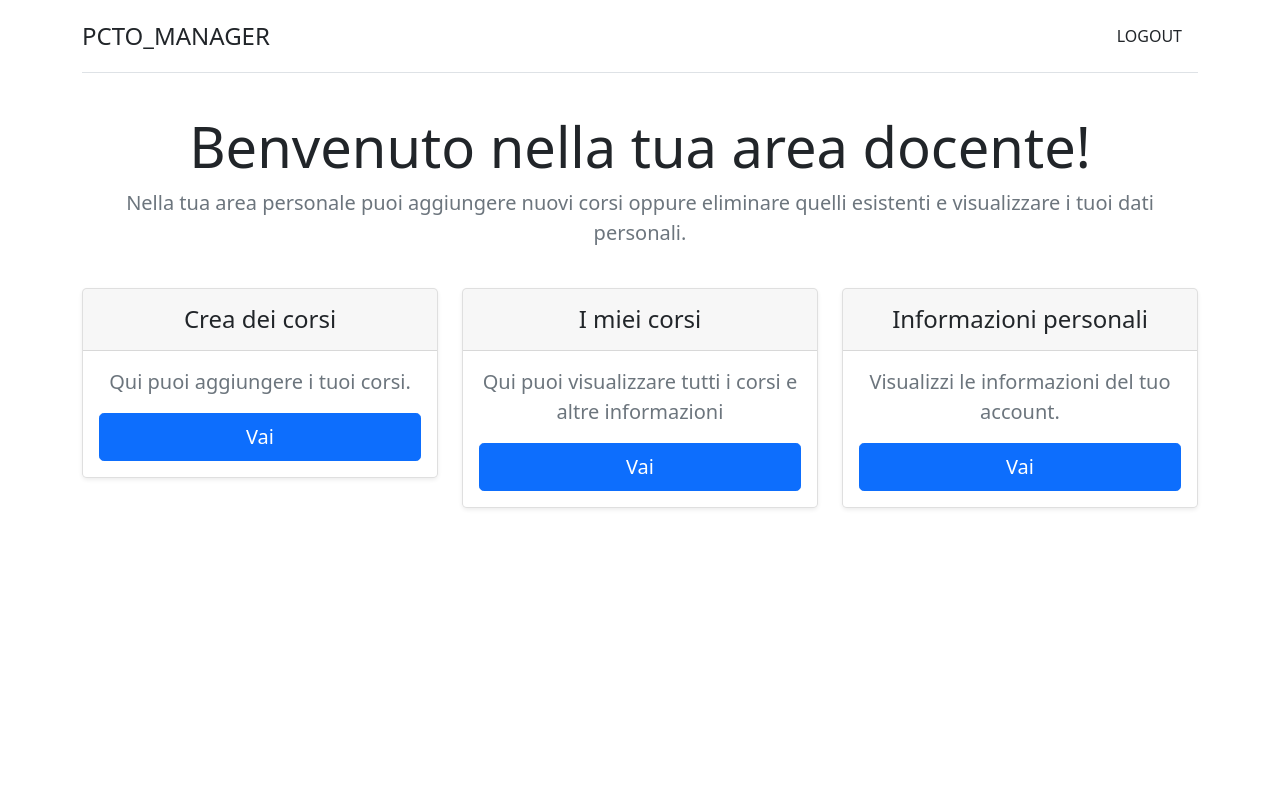
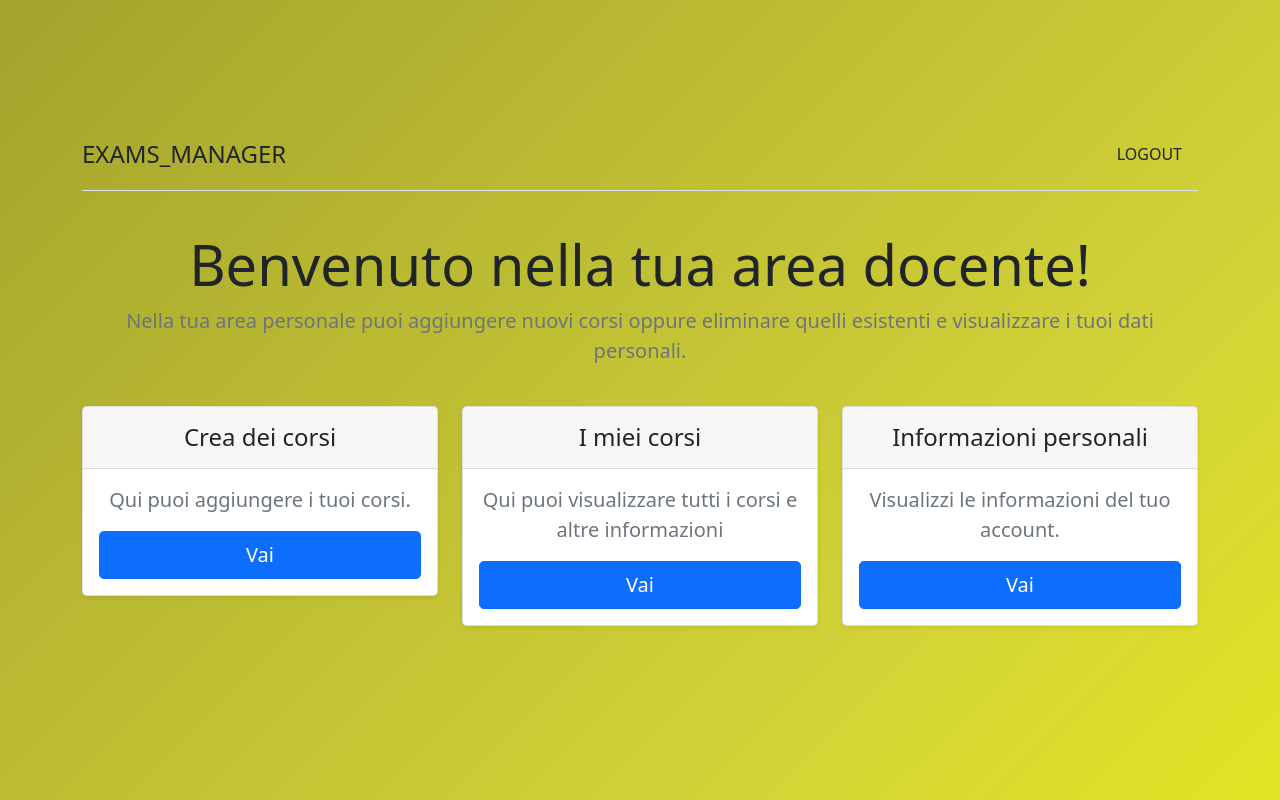
Before and after one commit to angelopagotto99/ExamsManager, a Flask app: template TemaGestioneEsami/WebApp/templates/teacherArea.html in a window 1280 px wide. Run offline with Flask 3, Linux system fonts and the light colour scheme; the template is opened without the code that fills it, so the values that code supplies are empty; the visitor is signed in with stand-in values (Sample User, id 1); parts of the project's set-up code (start-up, migrations or seed data) failed here and were passed over; some libraries are stand-ins or nearby versions.

Commit message:
aggiornato file html

```diff
--- a/TemaGestioneEsami/WebApp/templates/teacherArea.html
+++ b/TemaGestioneEsami/WebApp/templates/teacherArea.html
@@ -25,20 +25,43 @@
     <meta name="theme-color" content="#7952b3">
 
 
-    <style>
-      .bd-placeholder-img {
-        font-size: 1.125rem;
-        text-anchor: middle;
-        -webkit-user-select: none;
-        -moz-user-select: none;
-        user-select: none;
+   <style>
+
+    .bg {
+      width: 100%;
+      height: 100vh;
+      display: flex;
+      align-items: center;
+      justify-content: center;
+      background-size: 300% 300%;
+      background-image: linear-gradient(-45deg, yellow 0%, #d3d338 25%, #a0a02d 51%, #ff357f 100%);
+      -webkit-animation: AnimateBG 20s ease infinite;
+      animation: AnimateBG 20s ease infinite;
+    }
+
+    @-webkit-keyframes AnimateBG {
+      0% {
+        background-position: 0% 50%;
       }
+      50% {
+        background-position: 100% 50%;
+      }
+      100% {
+        background-position: 0% 50%;
+      }
+    }
 
-      @media (min-width: 768px) {
-        .bd-placeholder-img-lg {
-          font-size: 3.5rem;
-        }
+    @keyframes AnimateBG {
+      0% {
+        background-position: 0% 50%;
       }
+      50% {
+        background-position: 100% 50%;
+      }
+      100% {
+        background-position: 0% 50%;
+      }
+    }
     </style>
 
 
@@ -48,14 +71,14 @@
 
 
 
-  <body>
+  <body class="bg">
     {% if current_user.is_authenticated  %}
 
       <div class="container py-3">
         <header>
           <div class="d-flex flex-column flex-md-row align-items-center pb-3 mb-4 border-bottom">
             <a href="/teacherArea" class="d-flex align-items-center text-dark text-decoration-none">
-              <span class="fs-4">PCTO_MANAGER</span>
+              <span class="fs-4">EXAMS_MANAGER</span>
             </a>
 
             <nav class="d-inline-flex mt-2 mt-md-0 ms-md-auto">
```
Also changed, not shown: TemaGestioneEsami/WebApp/templates/studentArea.html (+34 -11 lines).
